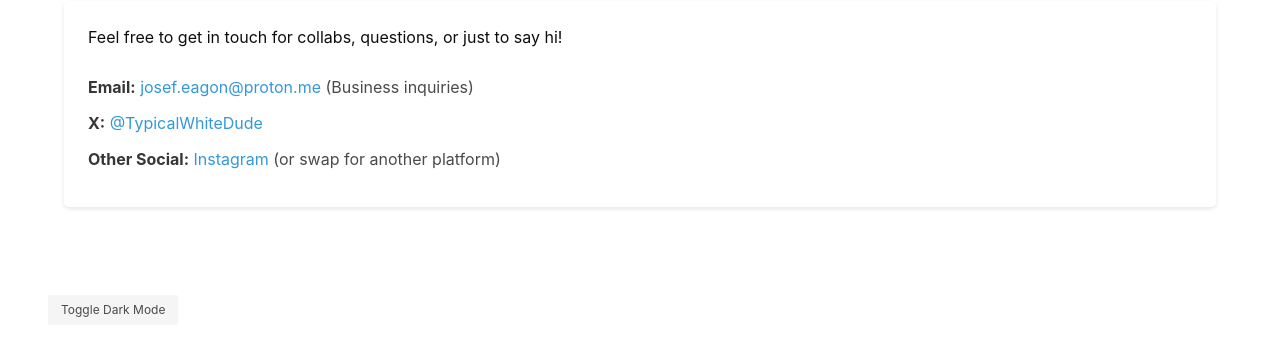
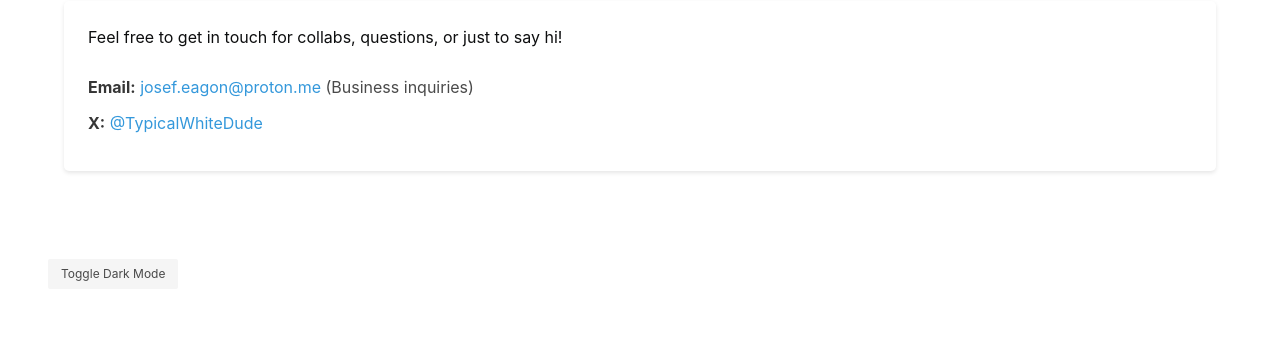
Before and after one commit to josef-eagon/josef-eagon.github.io, a plain HTML site: page contact.html in a window 1280 px wide. Shown: the part 316-672 px from the top of the page. Drawn offline with nearby package versions, Linux system fonts and the light colour scheme.

Commit message:
Commented out the instagram link

```diff
--- a/contact.html
+++ b/contact.html
@@ -51,7 +51,7 @@
         <ul>
           <li><strong>Email:</strong> <a href="mailto:josef.eagon@proton.me">josef.eagon@proton.me</a> (Business inquiries)</li>
           <li><strong>X:</strong> <a href="https://twitter.com/TypicalHwiteGuy" target="_blank">@TypicalWhiteDude</a></li>
-          <li><strong>Other Social:</strong> <a href="https://instagram.com/YourUsername" target="_blank">Instagram</a> (or swap for another platform)</li>
+          <!-- <li><strong>Other Social:</strong> <a href="https://instagram.com/YourUsername" target="_blank">Instagram</a> (or swap for another platform)</li> -->
         </ul>
       </div>
     </div>
```
